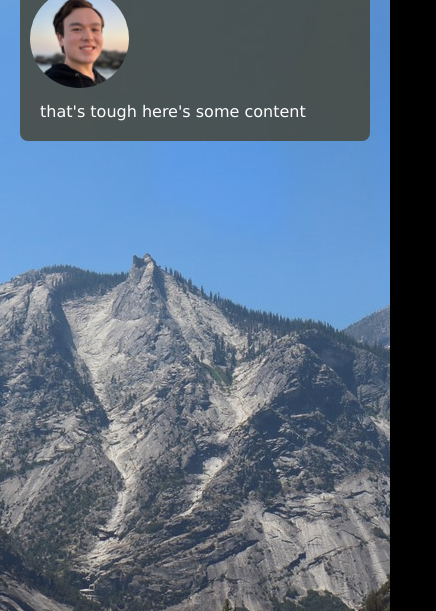
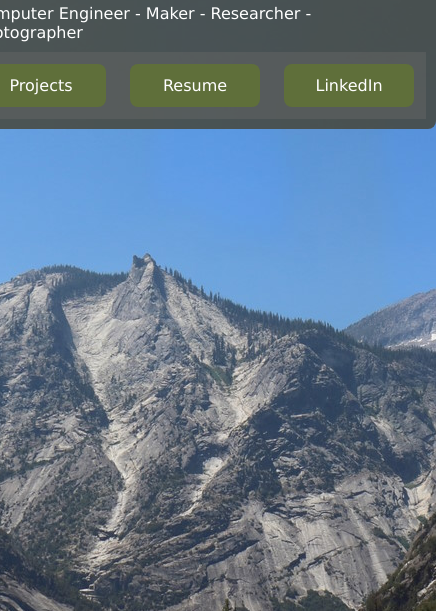
Before and after one commit to TJ178/timjacques.me, a plain HTML site: page index.html in a window 390 px wide. Shown: the part 233-844 px from the top of the page, 436 px wide, since content can reach past the window. Drawn offline with Linux system fonts and the light colour scheme.

Commit message:
Make everything presentable

```diff
--- a/index.html
+++ b/index.html
@@ -10,18 +10,20 @@
 
    <!--<script src='src/js/router.js'></script>-->
    <body>
-      <nav class="header">
-         <a href="/">About</a>
-         <a href="/pages/projects.html">Projects</a>
-         <a href="/pages/resume.html">Resume</a>
-         <a href="https://www.linkedin.com/in/timothyrjacques/">LinkedIn</a>
-      </nav>
+
 
       <div class="content">
          <div class="container">
+            <img src="pages/media/profile_picture.jpg" class="headshot"></img>
             <h1>Timothy Jacques</h1>
-            <img src="pages/media/profile_picture.jpg" class="headshot"></img>
-            <p>that's tough here's some content</p>
+            <p>
+               Computer Engineer - Maker - Researcher - Photographer
+            </p>
+            <nav class="header">
+               <a href="/pages/projects.html">Projects</a>
+               <a href="/pages/resume.html">Resume</a>
+               <a href="https://www.linkedin.com/in/timothyrjacques/">LinkedIn</a>
+            </nav>
          </div>
       </div>
    </body>
--- a/pages/css/style.css
+++ b/pages/css/style.css
@@ -19,8 +19,11 @@ body {
 .header {
     padding: 0px 0px;
     margin: 0px;
+    display:flex;
+}
+
+body>.header {
     background-color: rgba(100, 100, 100, .5);
-    display:flex;
 }
 
 .header a {
@@ -55,6 +58,10 @@ body {
     color:white;
     margin:20px;
     padding: 10px;
+    display:flex;
+    flex-direction: column;
+    justify-content: center;
+    align-items:center;
 }
 
 h1, p {
@@ -73,8 +80,27 @@ h1, p {
 }
 
 @media (max-width: 500px) {
+
     .header {
-       flex-wrap: wrap;
-       justify-content: center;
+        padding: 0px 0px;
+        margin: 0px;
+        background-color: rgba(100, 100, 100, .5);
+        display:flex;
+    }
+
+    .header a {
+        border:1px;
+        background-color: #5f6f3a;
+        color:white;
+        text-align: center;
+        font-size: 16px;
+        border-radius: 8px;
+        margin: 12px 12px;
+        padding: 12px 30px;
+        width: 70px;
+        text-decoration: none;
+        display:flex;
+        flex-wrap: wrap;
+        justify-content:center;
     }
 }
```
Also changed, not shown: pages/projects.html (+7 -1 lines).
